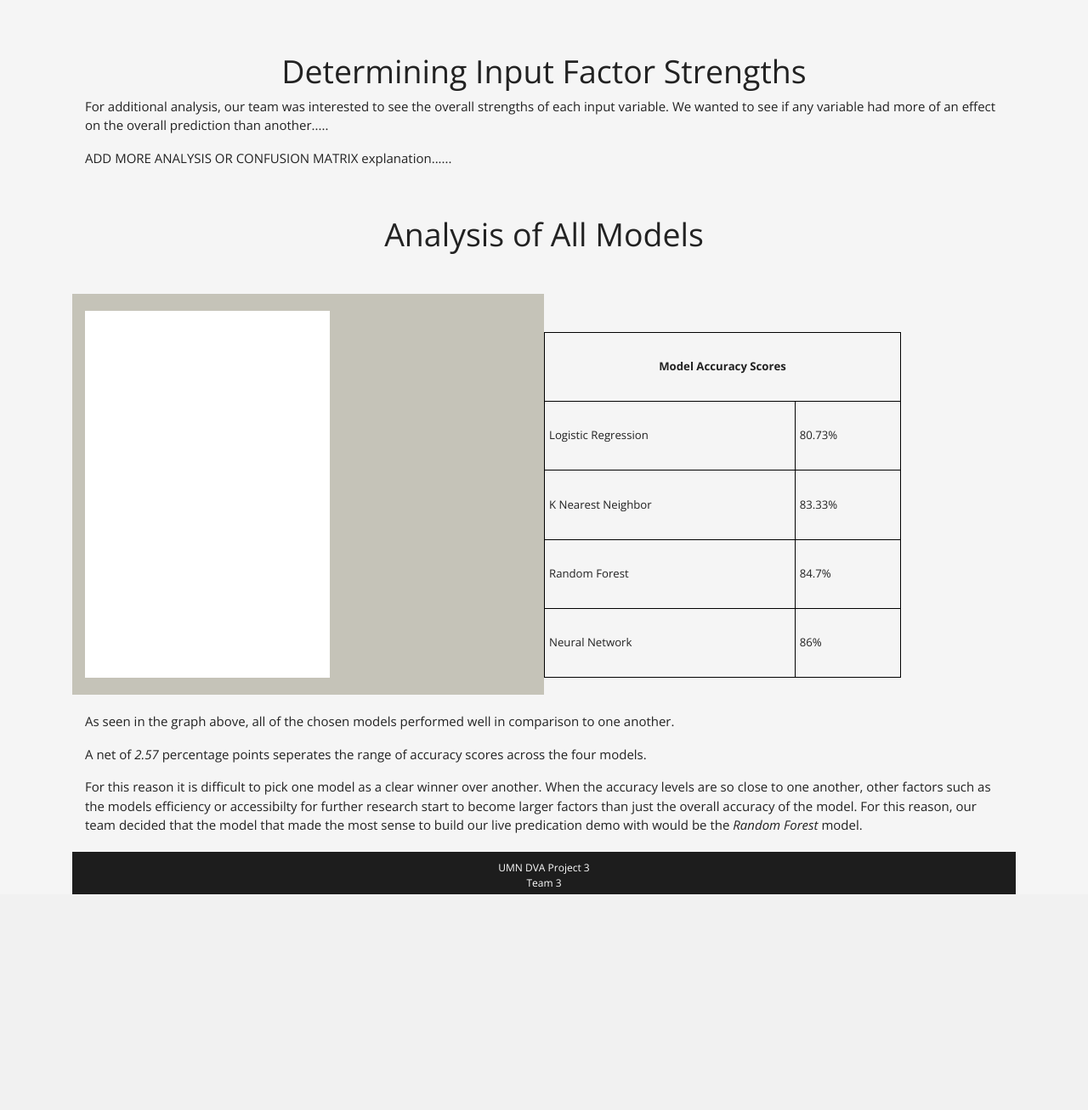
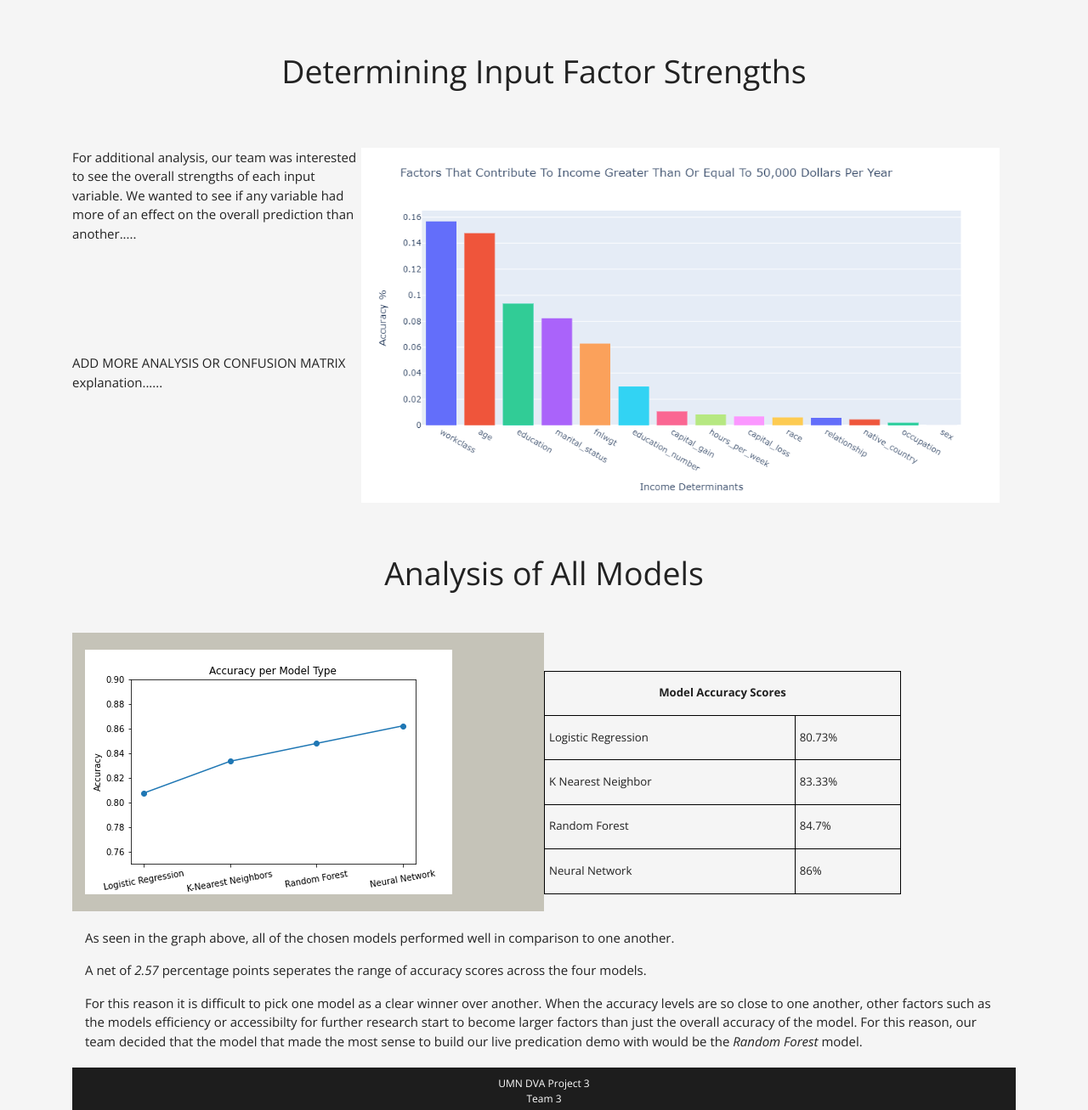
Before and after one commit to NoahLeVoir/income_prediction, a Flask app: page / in a window 1280 px wide. Shown: the part 2350-3657 px from the top of the page at 85% size. Before the commit the page ends 3403 px from the top, so only its background shows below. Run offline with Flask 2, Linux system fonts and the light colour scheme; some libraries are stand-ins or nearby versions.

Commit message:
Cleaning comments and adding finished output images to analysis page

```diff
--- a/templates/index.html
+++ b/templates/index.html
@@ -119,10 +119,23 @@
     <div class="row">
       <div class="col-md-12">
         <h1 class="text-center">Determining Input Factor Strengths</h1>
+      </div>
+    </div>
+
+    <!-- Analysis of All Models -->
+    <div class="row">
+      <!-- Image -->
+      <div class="col-md-4 row">
         <p>For additional analysis, our team was interested to see the overall strengths of each input variable. We wanted to see if any variable had more of an effect on the overall prediction than another.....</p>
         <p>ADD MORE ANALYSIS OR CONFUSION MATRIX explanation......</p>
       </div>
+      <div class="col-md-8 row">
+        <div class="text-center">
+          <img src="/static/css/Images/prediction_factors.png" class="img-responsive" alt="">
+        </div>
+      </div>
     </div>
+
 
     <!-- Analysis of All Models -->
     <div class="row">
```
Also changed, not shown: static/css/Images/model_comparison.png, static/css/Images/prediction_factors.png (added), static/data/model_comparison.png (deleted), 1 other file.
